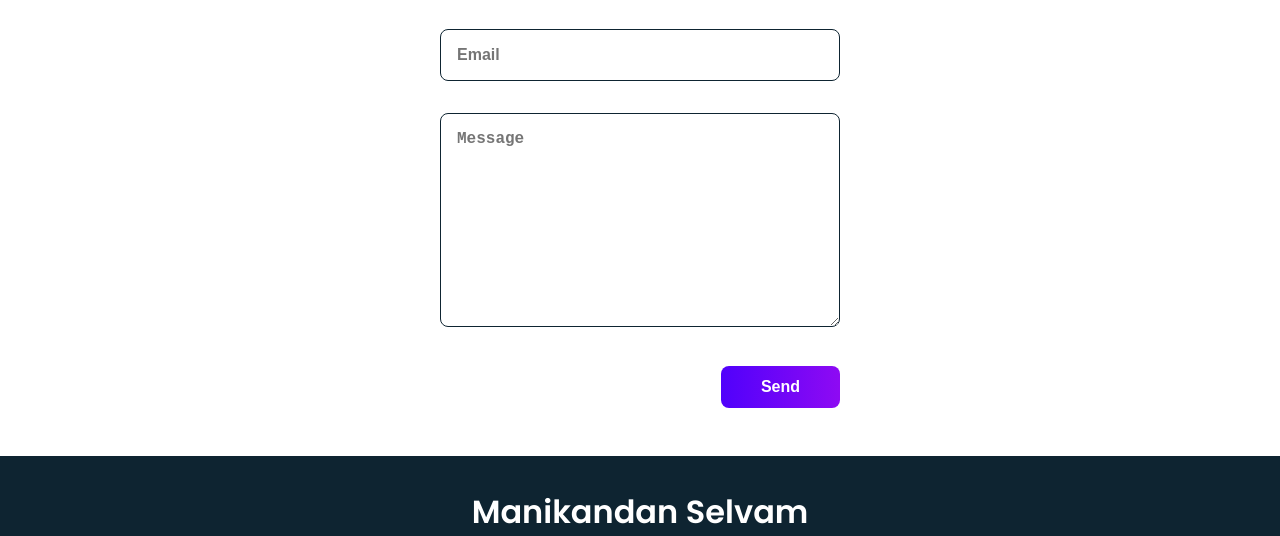
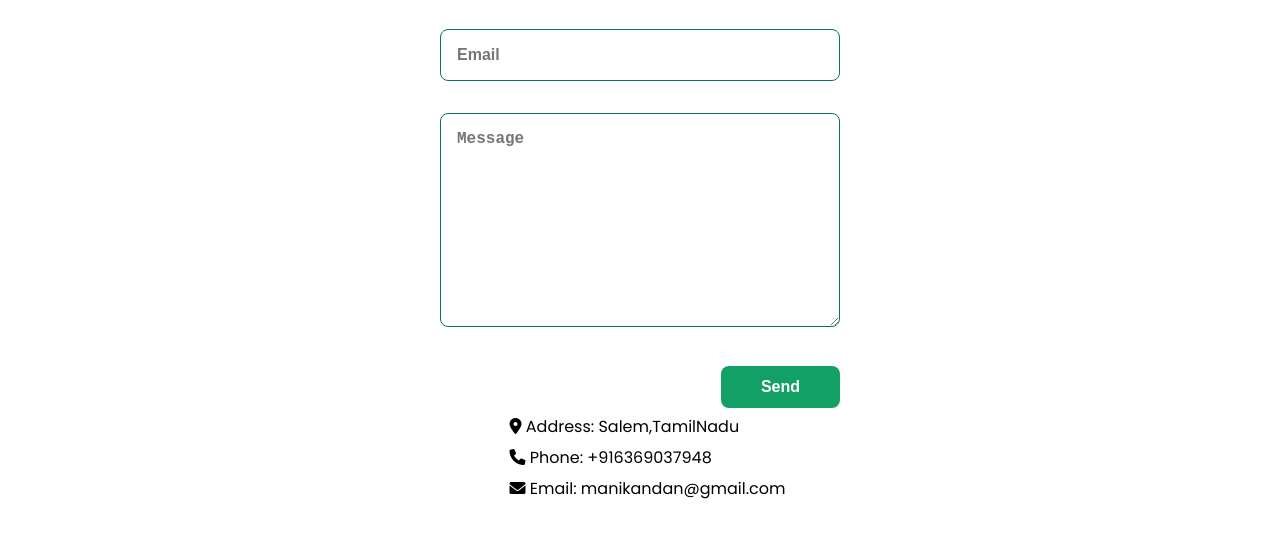
Before and after one commit to SelvamManikandan/portfolio, a plain HTML site: page index.html in a window 1280 px wide. Shown: the part 2998-3534 px from the top of the page. Drawn offline with nearby package versions, Linux system fonts and the light colour scheme.

Commit message:
First Commit

```diff
--- a/assets/css/styles.css
+++ b/assets/css/styles.css
@@ -9,9 +9,10 @@
 /* Colors */
 
 :root {
-  --first-color: #4070f4;
-  --second-color: #0e2431;
-  --gardient-color: linear-gradient(to right, #5001fb, #8e0af3);
+  --first-color:#57544e;
+  --second-color:#097264;
+  --gardient-color: linear-gradient(to right, #13a065, #13a065);
+
 }
 
 /* FONT STYLE */
--- a/index.html
+++ b/index.html
@@ -1031,7 +1031,11 @@
             <textarea name="message" placeholder="Message" cols="30" rows="10" class="control_input" data-aos="fade-right" data-aos-delay="400"></textarea>
             <input type="submit" value="Send" class="control_button button" data-aos="fade-right" data-aos-delay="450" />
           </form>
-
+          <div class="footer_contact_info">
+            <p><i style="margin-top: 10px" class="fas fa-map-marker-alt"></i> Address: Salem,TamilNadu</p>
+            <p><i style="margin-top: 10px"class="fas fa-phone"></i> Phone: +916369037948</p>
+            <p><i style="margin-top: 10px"class="fas fa-envelope"></i> Email: manikandan@gmail.com</p>
+          </div>
         </div>
       </section>
 
```
